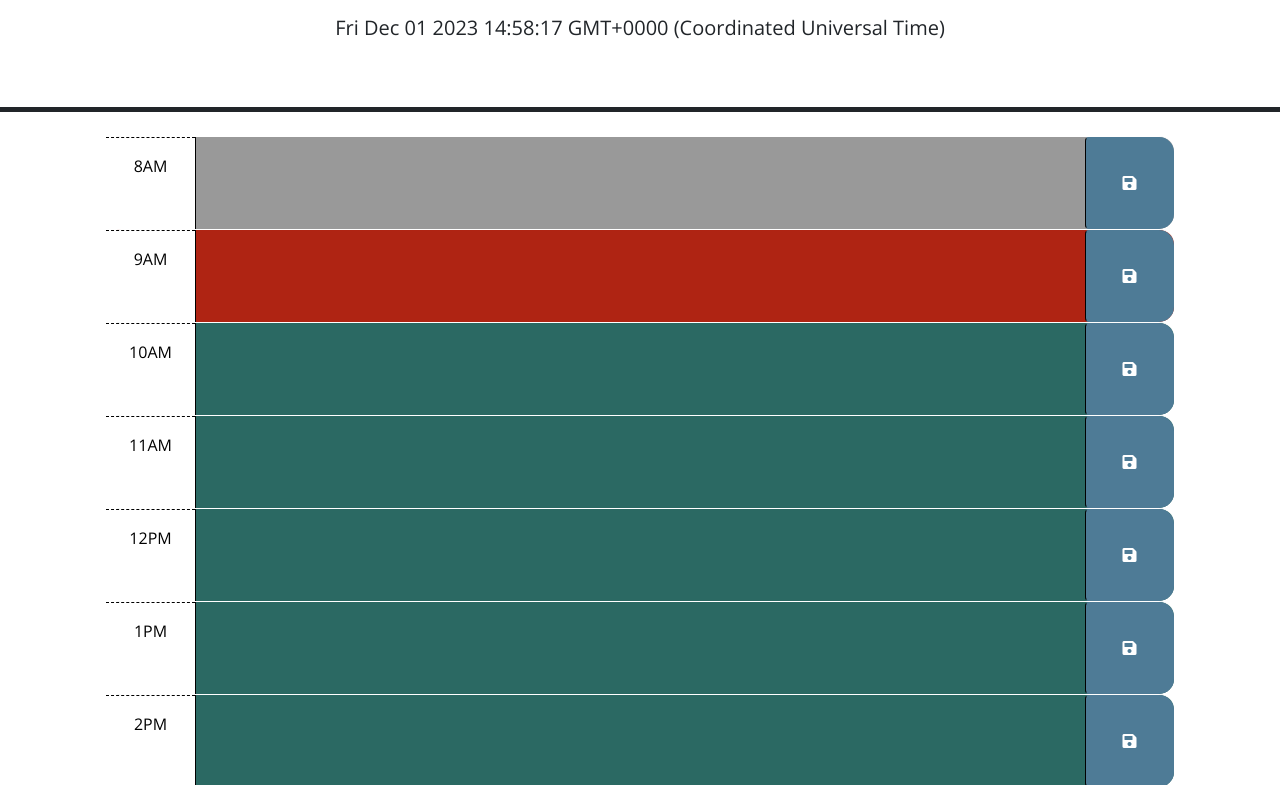
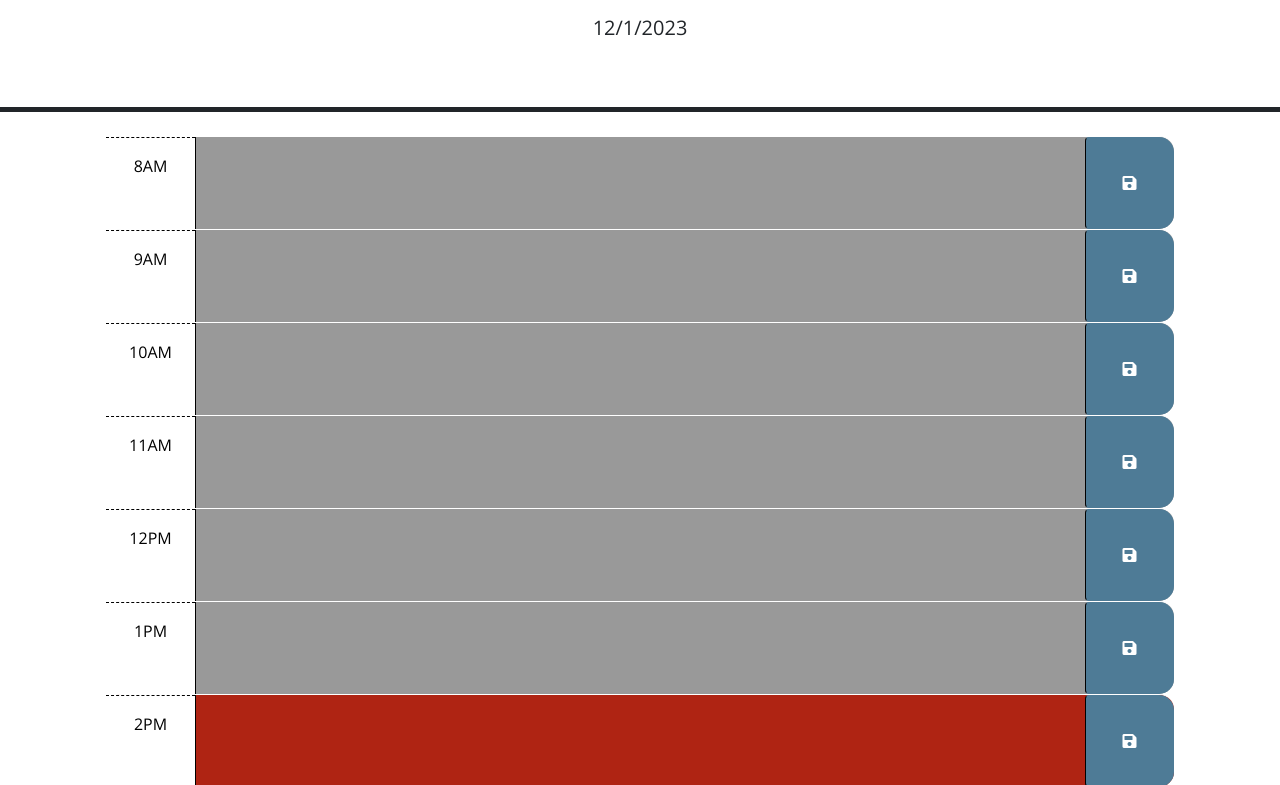
Before and after one commit to kzefram/Daily-Schedule, a plain HTML site: page index.html in a window 1280 px wide. Shown: the part 166-951 px from the top of the page. Drawn offline with nearby package versions, Linux system fonts and the light colour scheme.

Commit message:
Turtor help and adding local storage

```diff
--- a/Assets/JS/script.js
+++ b/Assets/JS/script.js
@@ -1,18 +1,58 @@
 // Wrap all code that interacts with the DOM in a call to jQuery to ensure that
 // the code isn't run until the browser has finished rendering all the elements
 // in the html.
-
-
+const agenda = document.getElementById("agenda");
+const agendaCont = document.querySelector("agenda-cont");
+const events = document.querySelector("time-block");
+const saveBtn = document.querySelector("saveBtn");
 
 
 
 $(function () {
+
+
     // TODO: Add a listener for click events on the save button. This code should
     // use the id in the containing time-block as a key to save the user input in
     // local storage. HINT: What does `this` reference in the click listener
     // function? How can DOM traversal be used to get the "hour-x" id of the
     // time-block containing the button that was clicked? How might the id be
     // useful when saving the description in local storage?
+  $(".saveBtn").on("click", function() {
+    var description = $(this).siblings(".description").val();
+    var time = $(this).parent().attr("id");
+    localStorage.setItem(time, description);
+  })
+
+  for (var i = 8; i<19; i++) {
+    $("#hour-" + i + " .description").val(localStorage.getItem("hour-" + i))
+  }
+
+  var currenthour = dayjs().hour()
+  console.log(currenthour)
+  $(".time-block").each(function() {
+    var time = parseInt($(this).attr("id").split("-")[1])
+    if (time<currenthour){
+      $(this).addClass("past")
+    } else if (time === currenthour){
+      $(this).removeClass("past")
+      $(this).addClass("present")
+    } else {
+      $(this).removeClass("past")
+      $(this).removeClass("present")
+      $(this).addClass("future")
+    }
+
+  })
+
+      //var saveBtn = document.getElementById("saveBtn");
+      // saveBtn.addEventListener("click", e => {
+      //   description.onsubmit = e => {
+      //     e.preventDefault(description);
+      //   }
+      //   var description = document.getElementById("description");
+      //   var events = description.value;
+      //   localStorage.setItem("events", events);
+      // });
     //
     // TODO: Add code to apply the past, present, or future class to each time
     // block by comparing the id to the current hour. HINTS: How can the id
@@ -23,12 +63,13 @@ $(function () {
     // TODO: Add code to get any user input that was saved in localStorage and set
     // the values of the corresponding textarea elements. HINT: How can the id
     // attribute of each time-block be used to do this?
-
+      // var events = localStorage.getItem("events")
+      // document.getElementById("description").value = events;
     //
     // TODO: Add code to display the current date in the header of the page.
-    document.getElementById("currentDay").innerHTML = Date();
+   var date = new Date();
+    var currentDate = date.toLocaleDateString();
+      console.log(currentDate);
+      document.getElementById("currentDay").innerHTML = currentDate;
 
-		var currentDate = new Date();
-
-		document.getElementById("currentDay").innerHTML = currentDate;
-  });
+    });
--- a/index.html
+++ b/index.html
@@ -31,11 +31,13 @@
 
     <header class="p-5 mb-4 border-5 border-bottom border-dark text-center">
       <h1 class="display-3">Work Day Scheduler</h1>
-      <p class="lead">A simple calendar app for scheduling your work day</p>
+      <p  id="lead" class="lead">A simple calendar app for scheduling your work day</p>
       <p id="currentDay" class="lead"></p>
     </header>
-
-    <div class="container-lg px-5">
+    <!--// whole page-->
+    <div id="agenda">
+      <!--just the event blocks-->
+      <div class="container-lg px-5 agenda-cont">
         <!-- Use class for "past", "present", and "future" to apply styles to the
           time-block divs accordingly. The javascript will need to do this by
           adding/removing these classes on each div by comparing the hour in the
@@ -47,7 +49,7 @@
           -->
 
         <!-- Example of a past time block. The "past" class adds a gray background color. -->
-      <div id="hour-9" class="row time-block past">
+        <div id="hour-8" class="row time-block">
           <div class="col-2 col-md-1 hour text-center py-3">8AM</div>
           <textarea class="col-8 col-md-10 description" rows="3"> </textarea>
           <button class="btn saveBtn col-2 col-md-1" aria-label="save">
@@ -56,7 +58,7 @@
         </div>
 
         <!-- Example of a a present time block. The "present" class adds a red background color. -->
-      <div id="hour-10" class="row time-block present">
+        <div id="hour-9" class="row time-block">
           <div class="col-2 col-md-1 hour text-center py-3">9AM</div>
           <textarea class="col-8 col-md-10 description" rows="3"> </textarea>
           <button class="btn saveBtn col-2 col-md-1" aria-label="save">
@@ -64,8 +66,8 @@
           </button>
         </div>
 
-      <!-- Example of a future time block. The "future" class adds a green background color. -->
-      <div id="hour-11" class="row time-block future">
+        <!-- Example of a future time block. The "future" class adds a green background color. Typical work day-->
+        <div id="hour-10" class="row time-block">
           <div class="col-2 col-md-1 hour text-center py-3">10AM</div>
           <textarea class="col-8 col-md-10 description" rows="3"> </textarea>
           <button class="btn saveBtn col-2 col-md-1" aria-label="save">
@@ -73,7 +75,7 @@
           </button>
         </div>
 
-      <div id="hour-11" class="row time-block future">
+        <div id="hour-11" class="row time-block">
           <div class="col-2 col-md-1 hour text-center py-3">11AM</div>
           <textarea class="col-8 col-md-10 description" rows="3"> </textarea>
           <button class="btn saveBtn col-2 col-md-1" aria-label="save">
@@ -81,7 +83,7 @@
           </button>
         </div>
 
-      <div id="hour-11" class="row time-block future">
+        <div id="hour-12" class="row time-block">
           <div class="col-2 col-md-1 hour text-center py-3">12PM</div>
           <textarea class="col-8 col-md-10 description" rows="3"> </textarea>
           <button class="btn saveBtn col-2 col-md-1" aria-label="save">
@@ -89,7 +91,7 @@
           </button>
         </div>
 
-      <div id="hour-11" class="row time-block future">
+        <div id="hour-13" class="row time-block">
           <div class="col-2 col-md-1 hour text-center py-3">1PM</div>
           <textarea class="col-8 col-md-10 description" rows="3"> </textarea>
           <button class="btn saveBtn col-2 col-md-1" aria-label="save">
@@ -97,7 +99,7 @@
           </button>
         </div>
 
-      <div id="hour-11" class="row time-block future">
+        <div id="hour-14" class="row time-block">
           <div class="col-2 col-md-1 hour text-center py-3">2PM</div>
           <textarea class="col-8 col-md-10 description" rows="3"> </textarea>
           <button class="btn saveBtn col-2 col-md-1" aria-label="save">
@@ -105,7 +107,7 @@
           </button>
         </div>
 
-      <div id="hour-11" class="row time-block future">
+        <div id="hour-15" class="row time-block">
           <div class="col-2 col-md-1 hour text-center py-3">3PM</div>
           <textarea class="col-8 col-md-10 description" rows="3"> </textarea>
           <button class="btn saveBtn col-2 col-md-1" aria-label="save">
@@ -113,7 +115,7 @@
           </button>
         </div>
 
-      <div id="hour-11" class="row time-block future">
+        <div id="hour-16" class="row time-block">
           <div class="col-2 col-md-1 hour text-center py-3">4PM</div>
           <textarea class="col-8 col-md-10 description" rows="3"> </textarea>
           <button class="btn saveBtn col-2 col-md-1" aria-label="save">
@@ -121,7 +123,7 @@
           </button>
         </div>
 
-      <div id="hour-11" class="row time-block future">
+        <div id="hour-17" class="row time-block">
           <div class="col-2 col-md-1 hour text-center py-3">5PM</div>
           <textarea class="col-8 col-md-10 description" rows="3"> </textarea>
           <button class="btn saveBtn col-2 col-md-1" aria-label="save">
@@ -130,14 +132,14 @@
         </div>
 
         <!--After hours-->
-      <div id="hour-9" class="row time-block past">
+        <div id="hour-18" class="row time-block">
           <div class="col-2 col-md-1 hour text-center py-3">6PM</div>
           <textarea class="col-8 col-md-10 description" rows="3"> </textarea>
           <button class="btn saveBtn col-2 col-md-1" aria-label="save">
             <i class="fas fa-save" aria-hidden="true"></i>
           </button>
         </div>
-
+      </div>
       <footer>
         <p>Copyright &copy;2023 Karen Bourgeois</br>
         flull-stack-flex Bootcamp - University of New Brunswick</p>
```
Lines whose indentation alone changed are shown as unchanged.
